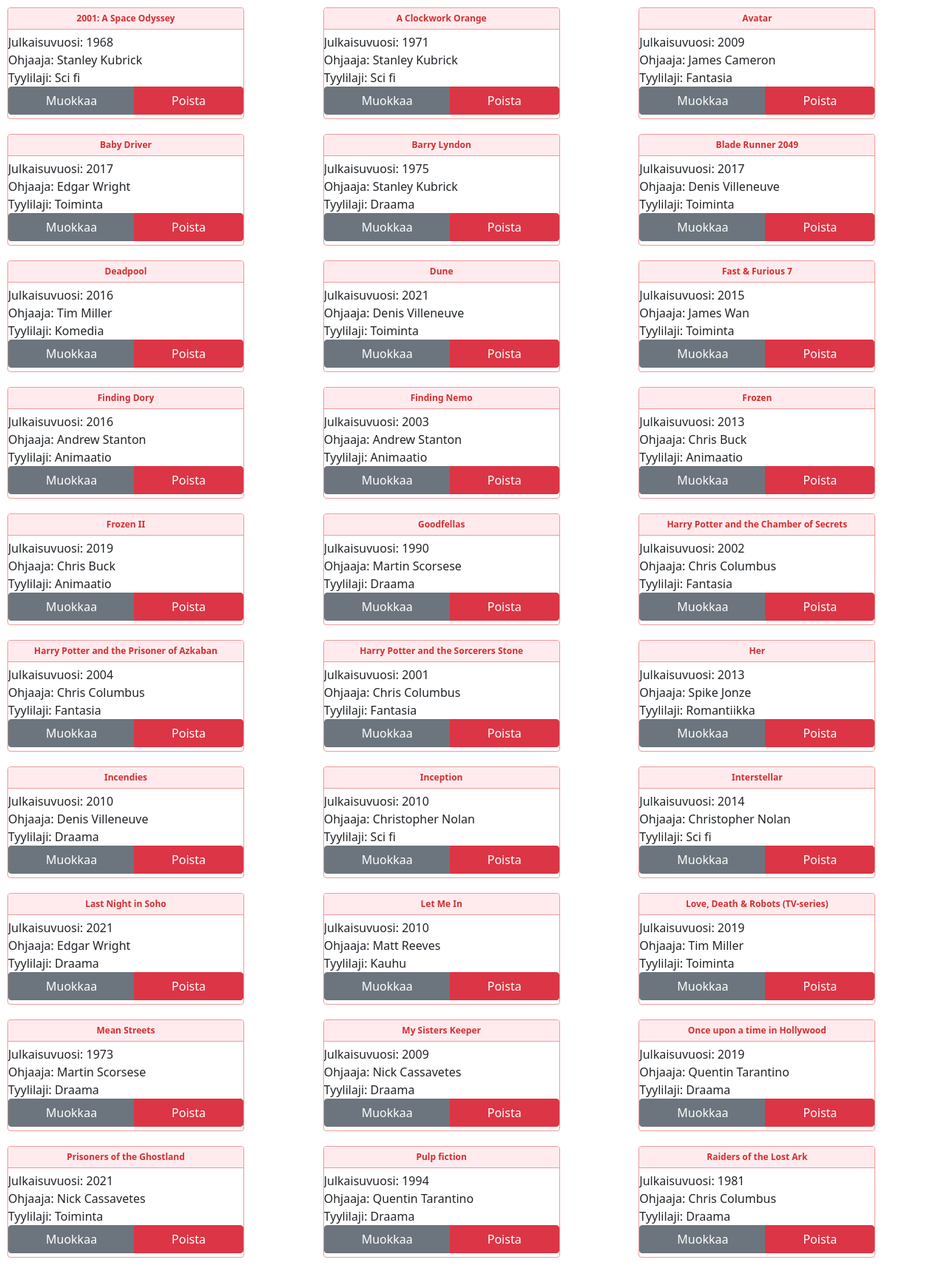
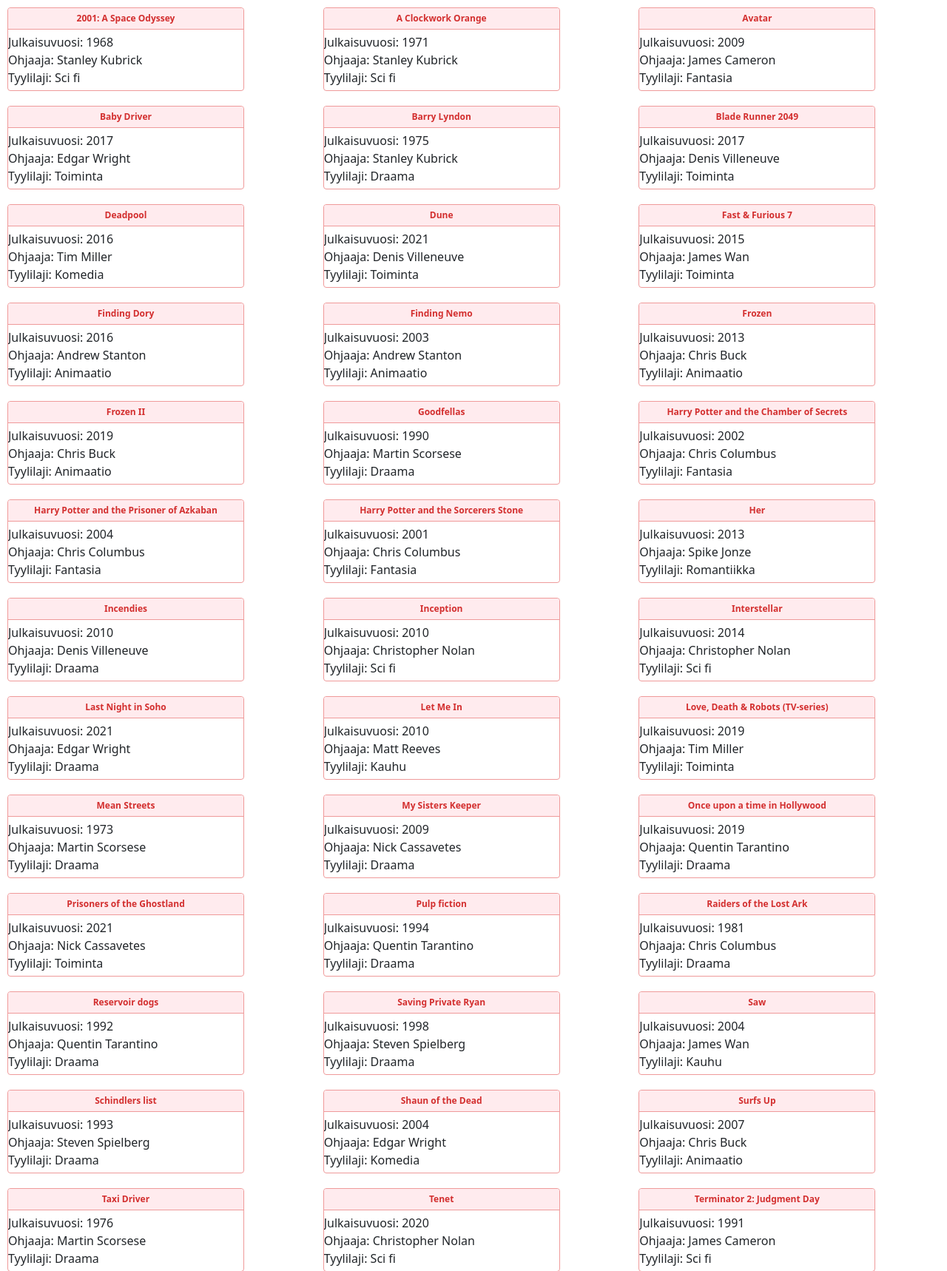
Before and after one commit to tonimatias/elokuvat, a PHP site: page /elokuvat/elokuvat.php in a window 1280 px wide. Shown: the part 56-1774 px from the top of the page at 74% size. Run offline with PHP 8.4, Linux system fonts and the light colour scheme; data comes from the database, SQL or seed files in the repository.

Commit message:
poistettu turhat napit elokuva sivulta

```diff
--- a/public/elokuvat.php
+++ b/public/elokuvat.php
@@ -17,10 +17,6 @@
         "<div class='card-header'>" .$row["elokuva_nimi"]. "</div>".
         "<div class='card-main'>".
         "<div class='main-description'>". "Julkaisuvuosi: ". $row["julkaisuvuosi"]. '<br>' . " Ohjaaja: " . $row["ohjaaja_nimi"]. '<br>' ." Tyylilaji: ". $row["tyylilaji"] . "</div>".
-        "<div class='btn-group'>".
-        "<a class='btn btn-secondary' href='./update.php?id=" .$row['elokuva_ID'] ."'> Muokkaa </a>".
-        "<a class='btn btn-danger' href='./delete.php?id=" .$row['elokuva_ID']."'> Poista</a>".
-        "</div>".
         "</div>".
          "</div>";
     }
```
